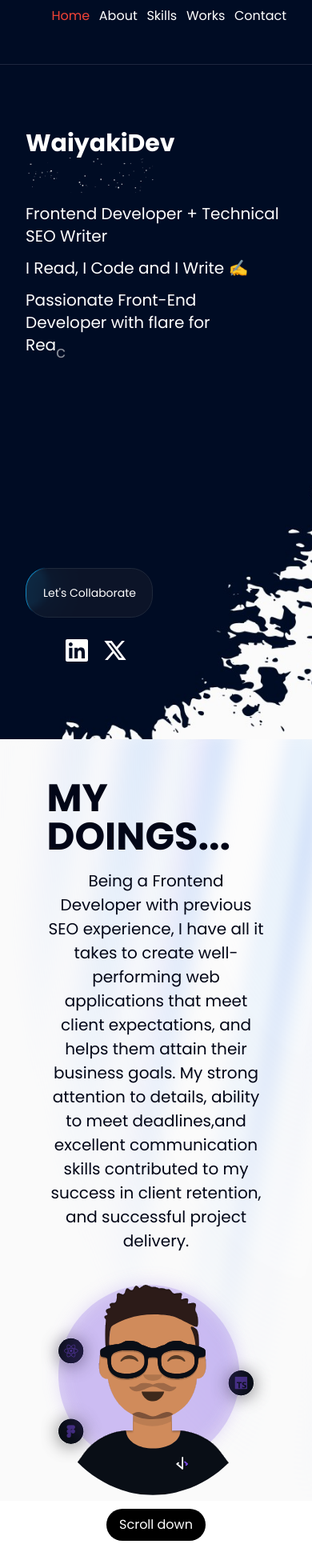
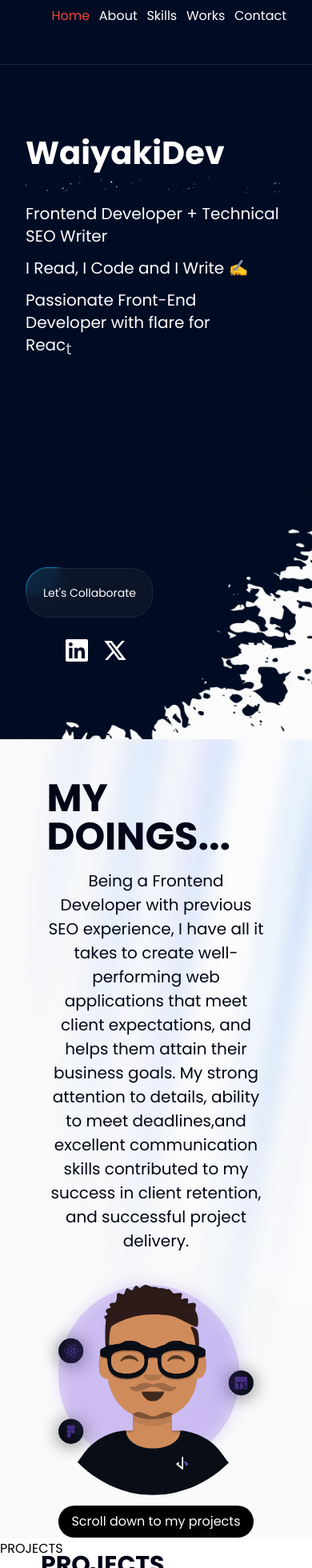
Before and after one commit to MONSURU-rgb/WaiyakiDev, a Next.js app: page / in a window 390 px wide. Shown: the part 40-2000 px from the top of the page at 80% size. Before the commit the page ends 1966 px from the top, so only its background shows below. Built offline with nearby package versions, Linux system fonts and the light colour scheme; some icons are missing.

Commit message:
feat: Shiny stars added to the header

```diff
--- a/components/ui/hero.tsx
+++ b/components/ui/hero.tsx
@@ -20,14 +20,8 @@ export function WaiyakiHero() {
         className="relative flex flex-col gap-4 items-center justify-center px-4"
       >
         <Doings />
-        {/* <motion.div className="text-3xl md:text4xl font-bold dark:text-white text-center">
-          Nice meeting You! 👍
-        </motion.div>
-        <div className="text-2xl md:text-3xl font-bold dark:text-white text-center max-w-[80vw]">
-          I&apos;m WaiyakiDev, a Frontend Developer with passion for learning
-          about React and it ecosystems.
-        </div> */}
-
+        <section className="flex flex-col gap-4">
+          <div className="flex flex-col gap-3">
             <figure className="!relative h-[18rem] aspect-square">
               <Image
                 src="/AvatarAndIcons.svg"
@@ -36,9 +30,15 @@ export function WaiyakiHero() {
                 fill
               />
             </figure>
-        <button className="bg-black dark:bg-white rounded-full w-fit text-white dark:text-black px-4 py-2 hover:opacity-80">
-          Scroll down
+            <button className="bg-black dark:bg-white rounded-full w-fit text-white dark:text-black px-4 py-2 hover:opacity-80 self-center">
+              Scroll down to my projects
             </button>
+          </div>
+
+          <section>
+            <h2 className="text-3xl md:text-5xl font-bold">PROJECTS</h2>
+          </section>
+        </section>
       </motion.div>
     </AuroraBackground>
   );
--- a/pages/index.tsx
+++ b/pages/index.tsx
@@ -41,9 +41,9 @@ export default function Home() {
                 once
                 text="WaiyakiDev"
                 el="h1"
-                className="text-white font-bold text-3xl md:text-7xl"
+                className="text-white font-bold text-[40px] md:text-7xl"
               />
-              <div className="w-[10rem] h-[10rem] relative">
+              <div className="w-fit h-[10rem] relative">
                 {/* Gradients */}
 
                 {/* Core component */}
@@ -107,6 +107,7 @@ export default function Home() {
       <main className="">
         {" "}
         <WaiyakiHero />
+        <h2 className="h-[30rem]">PROJECTS</h2>
       </main>
     </>
   );
```
Lines whose indentation alone changed are shown as unchanged.
